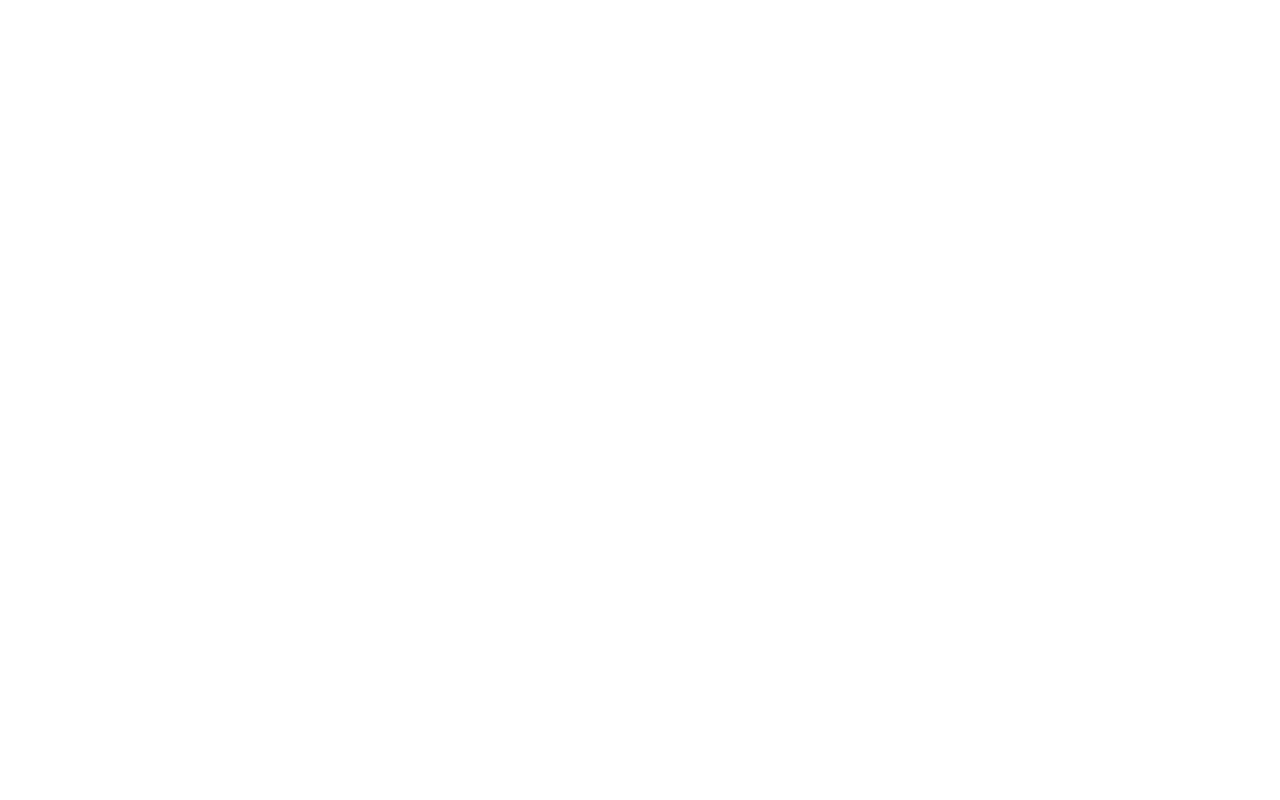
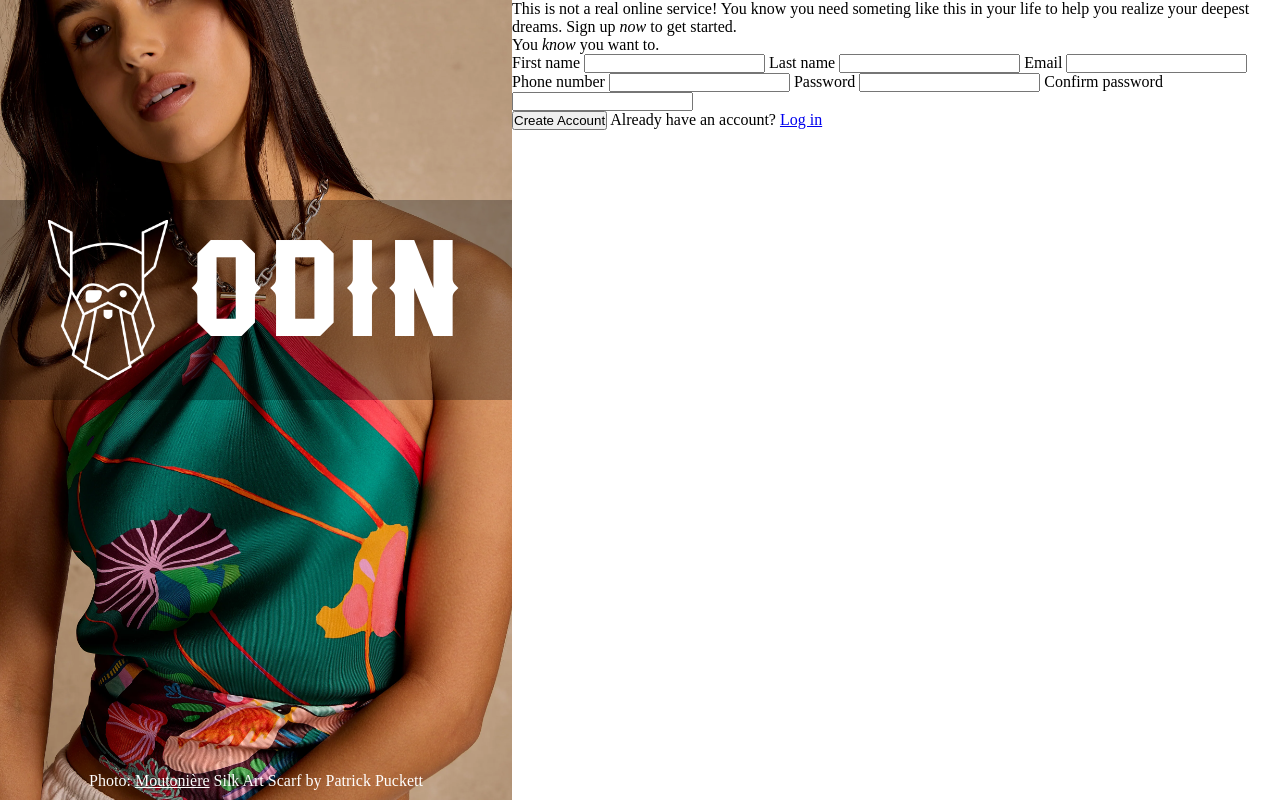
Before and after one commit to moutonbelle/odin-signin, a plain HTML site: page index.html in a window 1280 px wide. Drawn offline with Linux system fonts and the light colour scheme.

Commit message:
Add left side bar with bg image and logo; add shell form on right

```diff
--- a/index.html
+++ b/index.html
@@ -10,6 +10,44 @@
 
 <body>
 
+    <div id="left">
+        <div id="logo">
+            <img id="logo" src="img/odin-lined.png"> ODIN
+        </div>
+        <p id="attribution">Photo: <a href="https://www.moutoniere.com/">Moutonière</a> Silk Art Scarf by Patrick
+            Puckett</p>
+    </div>
+
+    <div id="right">
+        <p>This is not a real online service! You know you need someting like this in your life to help you realize your
+            deepest dreams. Sign up <em>now</em> to get started.</em></p>
+        <p>You <em>know</em> you want to.</p>
+
+        <form action="post" method="form-submit.html">
+            <div id="fields">
+                <label for="first-name">First name</label>
+                <input type="text" name="first-name" id="first-name">
+
+                <label for="last-name">Last name</label>
+                <input type="text" name="last-name" id="last-name">
+
+                <label for="email">Email</label>
+                <input type="email" name="email" id="email">
+
+                <label for="phone">Phone number</label>
+                <input type="tel" name="phone" id="phone">
+
+                <label for="password">Password</label>
+                <input type="password" name="password" id="password">
+
+                <label for="confirm-password">Confirm password</label>
+                <input type="password" name="confirm-password" id="confirm-password">
+            </div>
+            <button id="create-account" type="submit">Create Account</button>
+            <o>Already have an account? <a id="login" href="login.html">Log in</a></o>
+        </form>
+    </div>
+
 </body>
 
 </html>
--- a/styles.css
+++ b/styles.css
@@ -0,0 +1,62 @@
+@font-face {
+    font-family: "Aguante";
+    src: url(aguante.woff2);
+}
+
+:root {
+    --text-color: rgb(8, 8, 8);
+    --faded-bg-color: rgb(250,250,250);
+}
+
+* {
+    margin: 0;
+    padding: 0;
+    box-sizing: border-box;
+}
+
+body {
+    display: flex;
+}
+
+div#left {
+    height: 100vh;
+    flex: 0 0 40%;
+    background: url(img/talisa-puckett.webp) no-repeat top left / cover;
+
+    position: relative;
+}
+
+div#logo {
+    width: 100%;
+    height: 200px;
+    background: rgba(0,0,0,.3);
+
+    font-family: "Aguante", serif;
+    font-size: 120px;
+    color: white;
+
+    display: flex;
+    align-items: center;
+    justify-content: center;
+    gap: 20px;
+
+    position: absolute;
+    top: 200px;
+}
+
+img#logo {
+    height: 160px;
+}
+
+p#attribution {
+    position: absolute;
+    bottom: 10px;
+    width: 100%;
+
+    text-align: center;
+    color: white;
+}
+
+p#attribution a {
+    color: white;
+}
```
